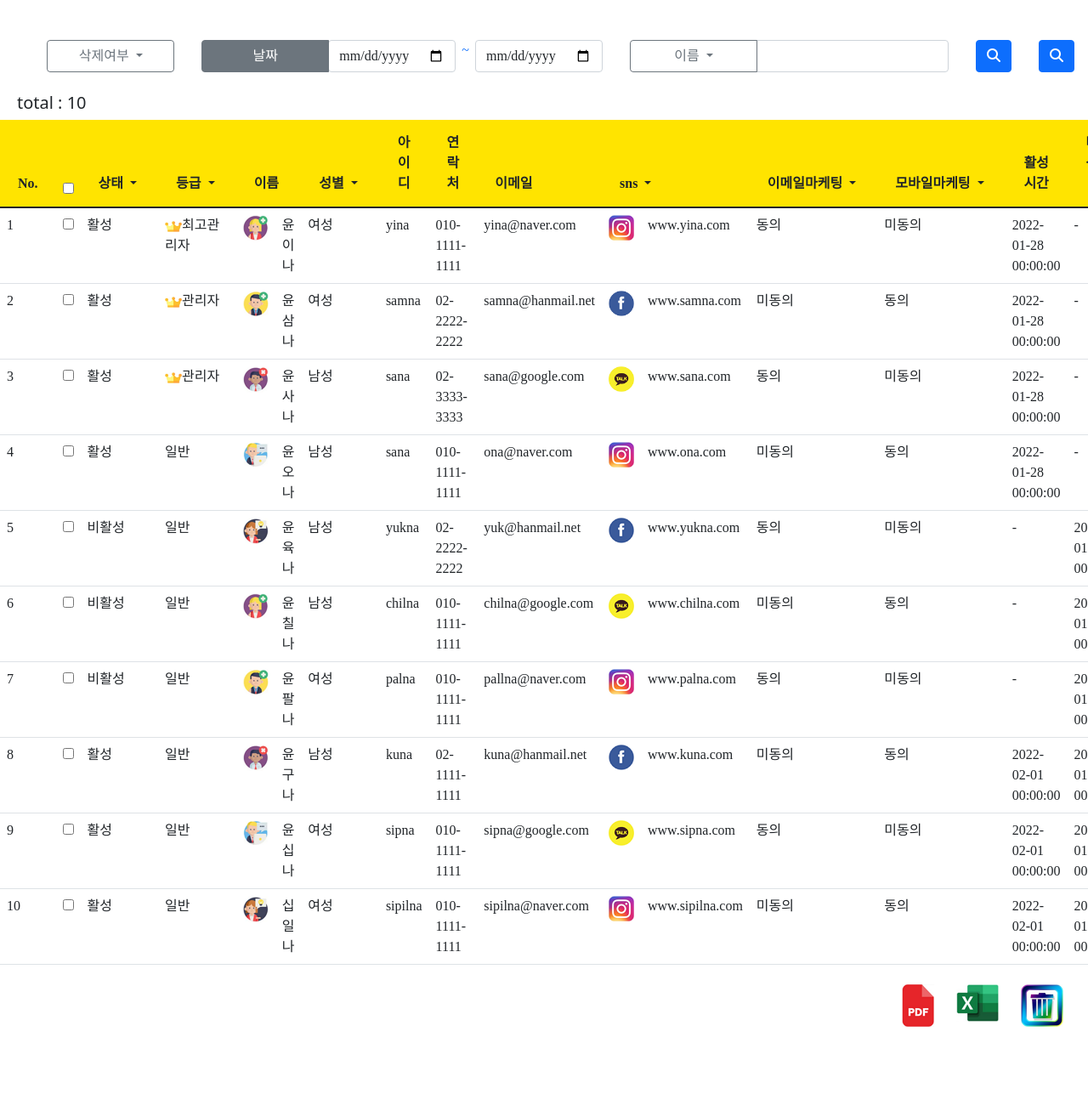
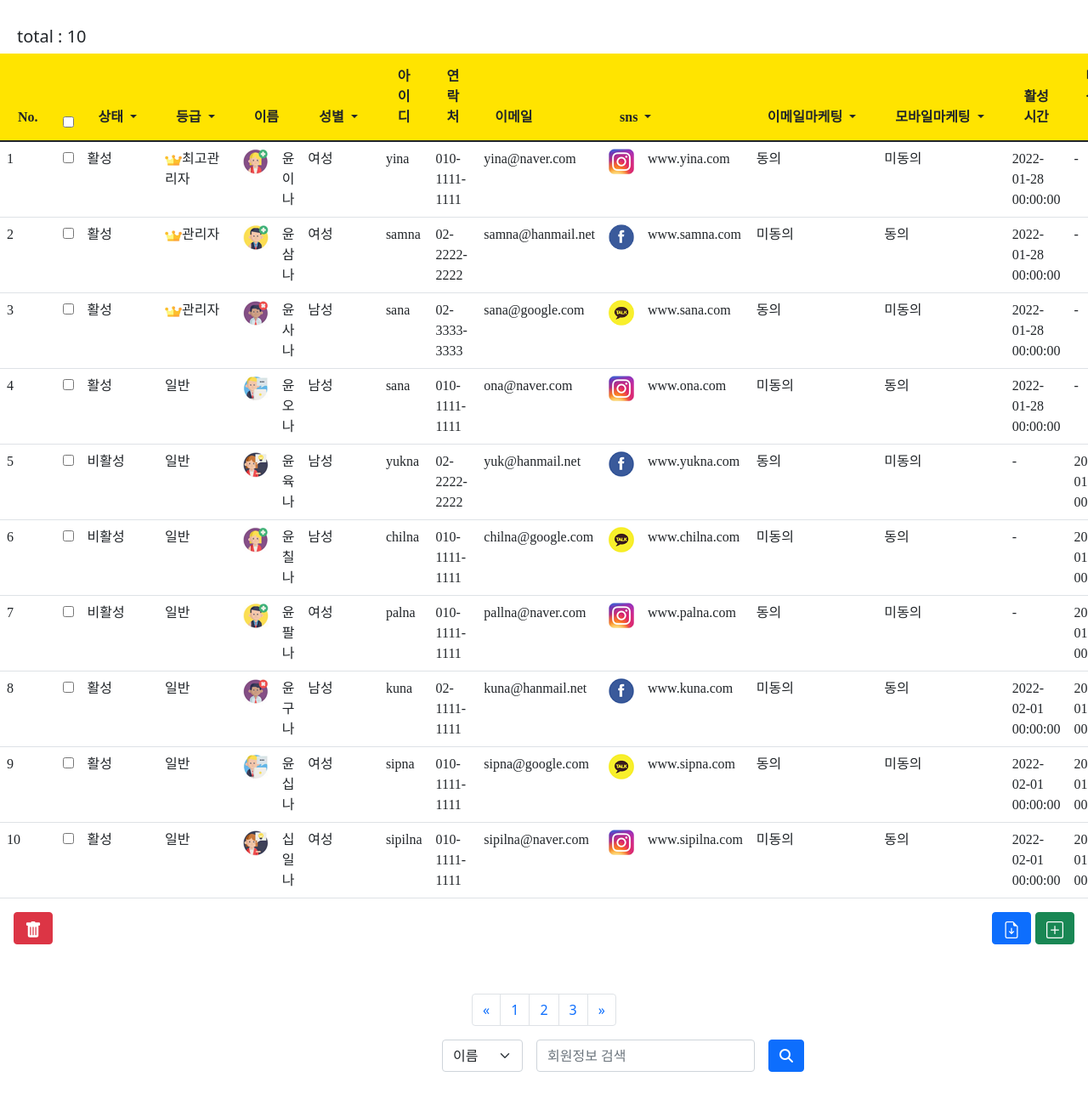
Before and after one commit to naleeyoun/prj_star, a plain HTML site: page public/durian/html/xdmin/member/memberList.html in a window 1280 px wide. Shown: the part 304-1604 px from the top of the page at 85% size. Before the commit the page ends 1519 px from the top, so only its background shows below. Drawn offline with Linux system fonts and the light colour scheme.

Commit message:
durian memberList 수정

```diff
--- a/public/durian/html/xdmin/member/memberList.html
+++ b/public/durian/html/xdmin/member/memberList.html
@@ -50,7 +50,7 @@
 
 <!-- 상단 navbar home, Features, 시스템관리 메뉴 -->
 
-<nav class="navbar navbar-expand-lg navbar-light bg-light" style="margin-top: 7em; font-family: '나눔스퀘어라운드 Regular'; ">
+<nav class="navbar fixed-top navbar-expand-lg navbar-light bg-light" style="margin-top: 7em; font-family: '나눔스퀘어라운드 Regular';">
   <div class="container-fluid">
     <a class="navbar-brand" href="#">Home<a>
     <button class="navbar-toggler" type="button" data-bs-toggle="collapse" data-bs-target="#navbarNavDropdown" aria-controls="navbarNavDropdown" aria-expanded="false" aria-label="Toggle navigation">
@@ -87,80 +87,10 @@
 <br>
 
 
-<h2 style="color: #4C4C4C; text-align: center; font-family: '나눔스퀘어라운드 Regular';">회원리스트</h1>
+<h2 style="color: #4C4C4C; text-align: center; font-family: '나눔스퀘어라운드 Regular'; margin-top: 5em;">회원리스트</h1>
 <br>
 <br>
 
-
-
-<!-- navbar 삭제여부, 날짜, 이름 검색 -->
-
-<nav class="nav" style="font-family: '나눔스퀘어라운드 Regular'; float:right;">
-	<div class="nav-link">
-		<div class="dropdown">
-			<button class="btn btn-outline-secondary dropdown-toggle" type="button" id="dropdownMenuButton2" data-bs-toggle="dropdown" aria-expanded="false" style="width:150px;">
-				삭제여부
-			</button>
-			<ul class="dropdown-menu dropdown-menu-dark" aria-labelledby="dropdownMenuButton2">
-				<li><a class="dropdown-item active" href="#">Action</a></li>
-				<li><a class="dropdown-item" href="#">Another action</a></li>
-				<li><a class="dropdown-item" href="#">Something else here</a></li>
-				<li><hr class="dropdown-divider"></li>
-				<li><a class="dropdown-item" href="#">Separated link</a></li>
-			</ul>
-		</div>
-	</div>
-
-	<div class="nav-link">
-		<div class="input-group mb-3" >
- 			<button class="btn btn-secondary" type="button" aria-expanded="false" style="width:150px;">
- 				날짜
- 			</button>
-
- 		<div class="form">
-			<input type="date" class="form-control" id="">
-		</div>
-		<div class="form">
-			&nbsp;&nbsp;~&nbsp;&nbsp;
-		</div>
-		<div class="form">
-			<input type="date" class="form-control" id="">
-		</div>
- 		</div>
-	</div>
-
-	<div class="nav-link">
-		<div class="input-group mb-3">
-			<button class="btn btn-outline-secondary dropdown-toggle" type="button" data-bs-toggle="dropdown" aria-expanded="false" style="width:150px;">
-				이름
-			</button>
-			<ul class="dropdown-menu">
-				<li><a class="dropdown-item" href="#">Action</a></li>
-				<li><a class="dropdown-item" href="#">Another action</a></li>
-				<li><a class="dropdown-item" href="#">Something else here</a></li>
-				<li><hr class="dropdown-divider"></li>
-				<li><a class="dropdown-item" href="#">Separated link</a></li>
-			</ul>
-			<input type="text" class="form-control" aria-label="Text input with dropdown button">
-		</div>
-	</div>
-
-	<div class="nav-link">
-		<div class="mb-3">
-			<button type="button" class="btn btn-primary" data-bs-toggle="modal" data-bs-target="#exampleModal">
-				<i class="fas fa-search"></i>
-			</button>
-		</div>
-	</div>
-	<div class="nav-link">
-		<div class="mb-3">
-			<button type="button" class="btn btn-primary" data-bs-toggle="modal" data-bs-target="#exampleModal">
-				<i class="fas fa-search"></i>
-			</button>
-		</div>
-	</div>
-</nav>
-<br>
 
 
 <!-- 회원리스트 -->
@@ -544,24 +474,139 @@
 </table>
 
 
+
+<!-- navbar 삭제여부, 날짜, 이름 검색 -->
+<!--
+<nav class="nav" style="font-family: '나눔스퀘어라운드 Regular'; float:right;">
+	<div class="nav-link">
+		<div class="dropdown">
+			<button class="btn btn-outline-secondary dropdown-toggle" type="button" id="dropdownMenuButton2" data-bs-toggle="dropdown" aria-expanded="false" style="width:150px;">
+				삭제여부
+			</button>
+			<ul class="dropdown-menu dropdown-menu-dark" aria-labelledby="dropdownMenuButton2">
+				<li><a class="dropdown-item active" href="#">Action</a></li>
+				<li><a class="dropdown-item" href="#">Another action</a></li>
+				<li><a class="dropdown-item" href="#">Something else here</a></li>
+				<li><hr class="dropdown-divider"></li>
+				<li><a class="dropdown-item" href="#">Separated link</a></li>
+			</ul>
+		</div>
+	</div>
+
+	<div class="nav-link">
+		<div class="input-group mb-3" >
+ 			<button class="btn btn-secondary" type="button" aria-expanded="false" style="width:150px;">
+ 				날짜
+ 			</button>
+
+ 		<div class="form">
+			<input type="date" class="form-control" id="">
+		</div>
+		<div class="form">
+			&nbsp;&nbsp;~&nbsp;&nbsp;
+		</div>
+		<div class="form">
+			<input type="date" class="form-control" id="">
+		</div>
+ 		</div>
+	</div>
+
+	<div class="nav-link">
+		<div class="input-group mb-3">
+			<button class="btn btn-outline-secondary dropdown-toggle" type="button" data-bs-toggle="dropdown" aria-expanded="false" style="width:150px;">
+				이름
+			</button>
+			<ul class="dropdown-menu">
+				<li><a class="dropdown-item" href="#">Action</a></li>
+				<li><a class="dropdown-item" href="#">Another action</a></li>
+				<li><a class="dropdown-item" href="#">Something else here</a></li>
+				<li><hr class="dropdown-divider"></li>
+				<li><a class="dropdown-item" href="#">Separated link</a></li>
+			</ul>
+			<input type="text" class="form-control" aria-label="Text input with dropdown button">
+		</div>
+	</div> -->
+
+
+
 <!-- 삭제, 저장, 등록 버튼 -->
 
-<button type="button" class="btn" data-bs-dismiss="modal" aria-label="Close" style="float:right; margin-right:1em;">
-	<img src="../../../images/xdmin/delete_50.png">
+<button type="button" class="btn btn-danger" data-bs-dismiss="modal" aria-label="Close" style="float: left; margin-left: 1em;">
+	<svg xmlns="http://www.w3.org/2000/svg" width="20" height="20" fill="currentColor" class="bi bi-trash-fill" viewBox="0 0 16 16">
+  		<path d="M2.5 1a1 1 0 0 0-1 1v1a1 1 0 0 0 1 1H3v9a2 2 0 0 0 2 2h6a2 2 0 0 0 2-2V4h.5a1 1 0 0 0 1-1V2a1 1 0 0 0-1-1H10a1 1 0 0 0-1-1H7a1 1 0 0 0-1 1H2.5zm3 4a.5.5 0 0 1 .5.5v7a.5.5 0 0 1-1 0v-7a.5.5 0 0 1 .5-.5zM8 5a.5.5 0 0 1 .5.5v7a.5.5 0 0 1-1 0v-7A.5.5 0 0 1 8 5zm3 .5v7a.5.5 0 0 1-1 0v-7a.5.5 0 0 1 1 0z"/>
+	</svg>
 </button>
-
-<button type="button" class="btn" data-bs-dismiss="modal" aria-label="Close" style="float:right;">
-	<img src="../../../images/xdmin/excel_50.png">
+<button type="button" class="btn btn-success" data-bs-dismiss="modal" aria-label="Close" style="float: right; margin-right: 1em;">
+	<svg xmlns="http://www.w3.org/2000/svg" width="20" height="20" fill="currentColor" class="bi bi-plus-square" viewBox="0 0 16 16">
+  		<path d="M14 1a1 1 0 0 1 1 1v12a1 1 0 0 1-1 1H2a1 1 0 0 1-1-1V2a1 1 0 0 1 1-1h12zM2 0a2 2 0 0 0-2 2v12a2 2 0 0 0 2 2h12a2 2 0 0 0 2-2V2a2 2 0 0 0-2-2H2z"/>
+  		<path d="M8 4a.5.5 0 0 1 .5.5v3h3a.5.5 0 0 1 0 1h-3v3a.5.5 0 0 1-1 0v-3h-3a.5.5 0 0 1 0-1h3v-3A.5.5 0 0 1 8 4z"/>
+	</svg>
 </button>
-
-<button type="button" class="btn" data-bs-dismiss="modal" aria-label="Close" style="float:right;">
-	<img src="../../../images/xdmin/pdf_50.png">
+<button type="button" class="btn btn-primary" data-bs-dismiss="modal" aria-label="Close" style="float:right; margin-right: 5px;">
+	<svg xmlns="http://www.w3.org/2000/svg" width="20" height="20" fill="currentColor" class="bi bi-file-earmark-arrow-down" viewBox="0 0 16 16">
+  		<path d="M8.5 6.5a.5.5 0 0 0-1 0v3.793L6.354 9.146a.5.5 0 1 0-.708.708l2 2a.5.5 0 0 0 .708 0l2-2a.5.5 0 0 0-.708-.708L8.5 10.293V6.5z"/>
+  		<path d="M14 14V4.5L9.5 0H4a2 2 0 0 0-2 2v12a2 2 0 0 0 2 2h8a2 2 0 0 0 2-2zM9.5 3A1.5 1.5 0 0 0 11 4.5h2V14a1 1 0 0 1-1 1H4a1 1 0 0 1-1-1V2a1 1 0 0 1 1-1h5.5v2z"/>
+	</svg>
 </button>
 
 
 
+<br>
+<br>
+<br>
+<br>
 
 
+
+<!-- 페이징 -->
+
+<nav aria-label="Page navigation example">
+	<ul class="pagination justify-content-center">
+		<li class="page-item">
+			<a class="page-link" href="#" aria-label="Previous">
+				<span aria-hidden="true">&laquo;</span>
+			</a>
+		</li>
+		<li class="page-item">
+			<a class="page-link" href="./memberList.html">1</a>
+		</li>
+		<li class="page-item"><a class="page-link" href="#">2</a></li>
+		<li class="page-item"><a class="page-link" href="#">3</a></li>
+		<li class="page-item">
+			<a class="page-link" href="#" aria-label="Next">
+				<span aria-hidden="true">&raquo;</span>
+			</a>
+		</li>
+	</ul>
+</nav>
+
+
+<!-- navbar 삭제여부, 날짜, 이름 검색 -->
+
+<form class="row row-cols-auto row-cols-md-auto row-cols-lg-auto g-3 align-items-center" style="margin-left:40%;" style>
+	<div class="col-12">
+		<label class="visually-hidden" for="inlineFormSelectPref"></label>
+		<select class="form-select" id="inlineFormSelectPref">
+			<option selected>이름</option>
+			<option value="1">아이디</option>
+			<option value="2">연락처</option>
+			<option value="3">번호</option>
+		</select>
+	</div>
+	<div style="margin-left:0">
+		<label class="visually-hidden" for="inlineFormInputGroupUsername">회원정보 검색</label>
+		<div class="input-group">
+			<input type="text" class="form-control" id="inlineFormInputGroupUsername" placeholder="회원정보 검색">
+		</div>
+	</div>
+	<div class="col-12"  style="margin-left:0; margin-right:0;">
+		<button type="submit" class="btn btn-primary"><i class="fas fa-search"></i></button>
+	</div>
+</form>
+
+<br>
+<br>
+<br>
 
 
 
```
